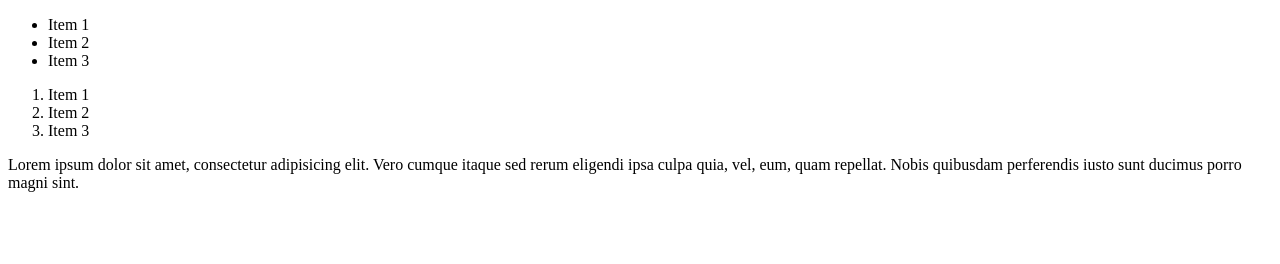
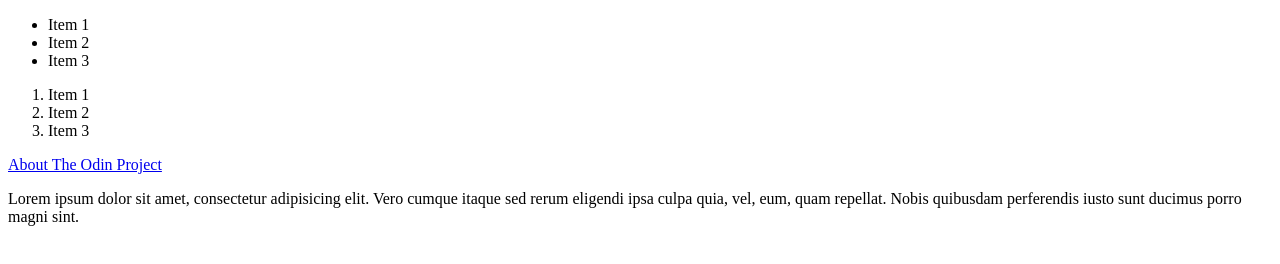
Before and after one commit to jesustellor/git_test, a plain HTML site: page index.html in a window 1280 px wide. Drawn offline with Linux system fonts and the light colour scheme.

```diff
--- a/index.html
+++ b/index.html
@@ -17,6 +17,7 @@
             <li>Item 2</li>
             <li>Item 3</li>
         </ol>
+        <a href="about.html">About The Odin Project</a>
         <p>Lorem ipsum dolor sit amet, consectetur adipisicing elit. Vero cumque itaque sed rerum eligendi ipsa culpa quia, vel, eum, quam repellat. Nobis quibusdam perferendis iusto sunt ducimus porro magni sint.</p>
     </body>
 </html>
```
